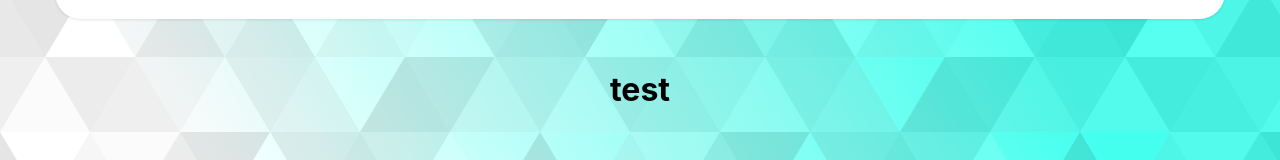
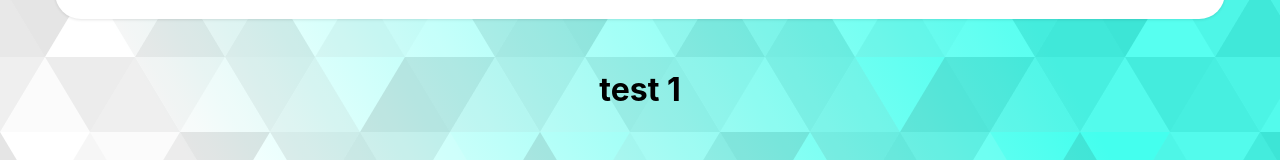
Before and after one commit to gaz22/react-weather-app, a React (Create React App) app: page / in a window 1280 px wide. Shown: the part 168-328 px from the top of the page. Built offline with nearby package versions, Linux system fonts and the light colour scheme.

Commit message:
feat: updated env vars

```diff
--- a/src/App.js
+++ b/src/App.js
@@ -14,7 +14,7 @@ function App() {
       <div className="App">
         <QueryClientProvider client={queryClient}>
           <Home />
-          <h1>test</h1>
+          <h1>test 1</h1>
         </QueryClientProvider>
       </div>
     </ThemeProvider>
```
